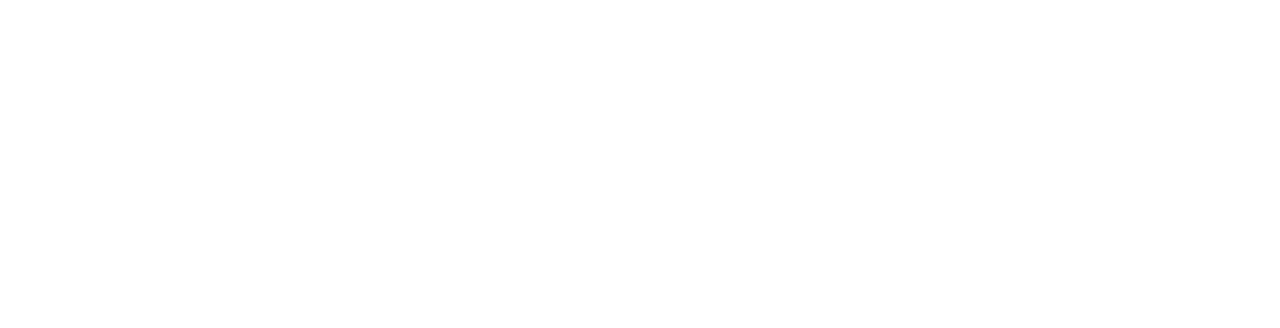
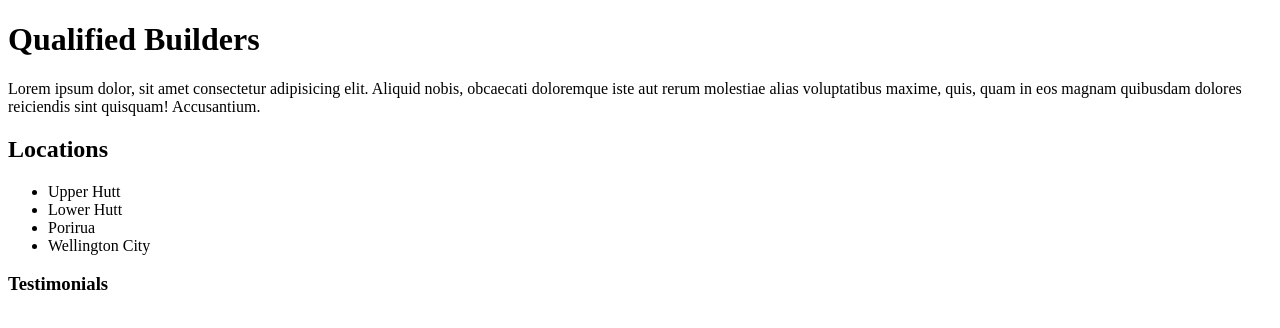
Before and after one commit to R-s-Ford/HTML-page, a plain HTML site: page index.html in a window 1280 px wide. Drawn offline with Linux system fonts and the light colour scheme.

Commit message:
added content

```diff
--- a/index.html
+++ b/index.html
@@ -1,17 +1,32 @@
 <!DOCTYPE html>
-   <html>
+   <html lang="en">
     <head>
       <meta charset="UTF-8">
-      <meta name="viewport" content="width=device-width, initial-scale=1">
+      <meta name="viewport" content="width=device-width, initial-scale=1.0">
       <title>Marryat Construction</title>
       <link rel="stylesheet" href="css/style.css">
     </head>
      <body>
+
        <header>
+         <h1>Qualified Builders</h1>
+         <p>Lorem ipsum dolor, sit amet consectetur adipisicing elit. Aliquid nobis, obcaecati doloremque iste aut rerum molestiae alias voluptatibus maxime, quis, quam in eos magnam quibusdam dolores reiciendis sint quisquam! Accusantium.</p>
+       </header>
 
-       </header>
       <main>
+        <section>
+        <h2>Locations</h2>
+        <ul>
+          <li>Upper Hutt</li>
+          <li>Lower Hutt</li>
+          <li>Porirua</li>
+          <li>Wellington City</li>
+        </ul>
+        </section>
 
+        <section>
+          <h3>Testimonials</h3>
+        </section>
       </main>
 
      </body>
```
